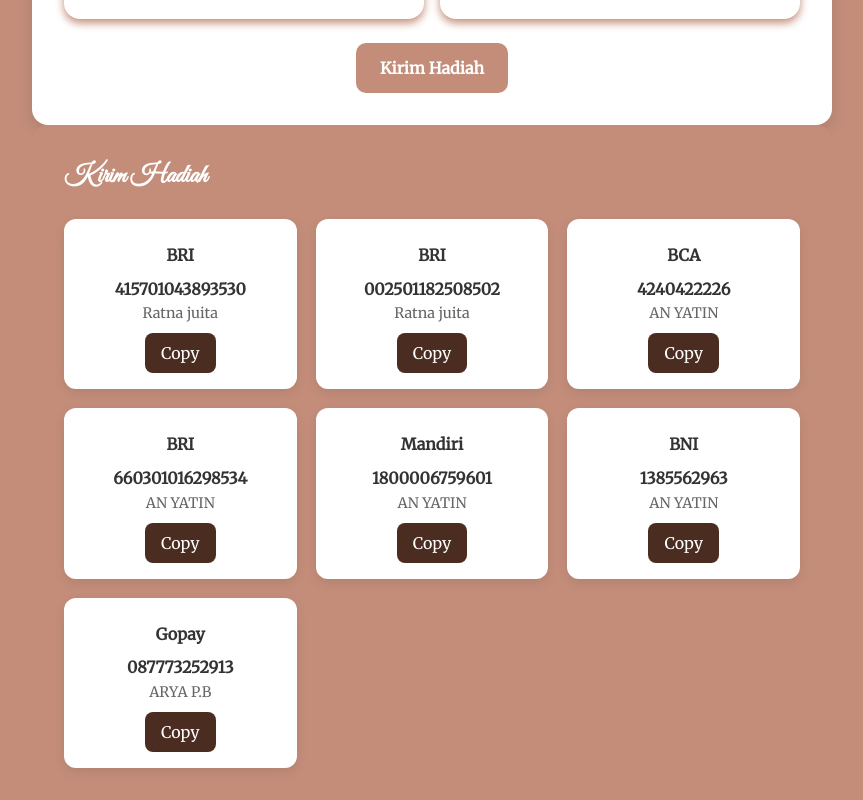
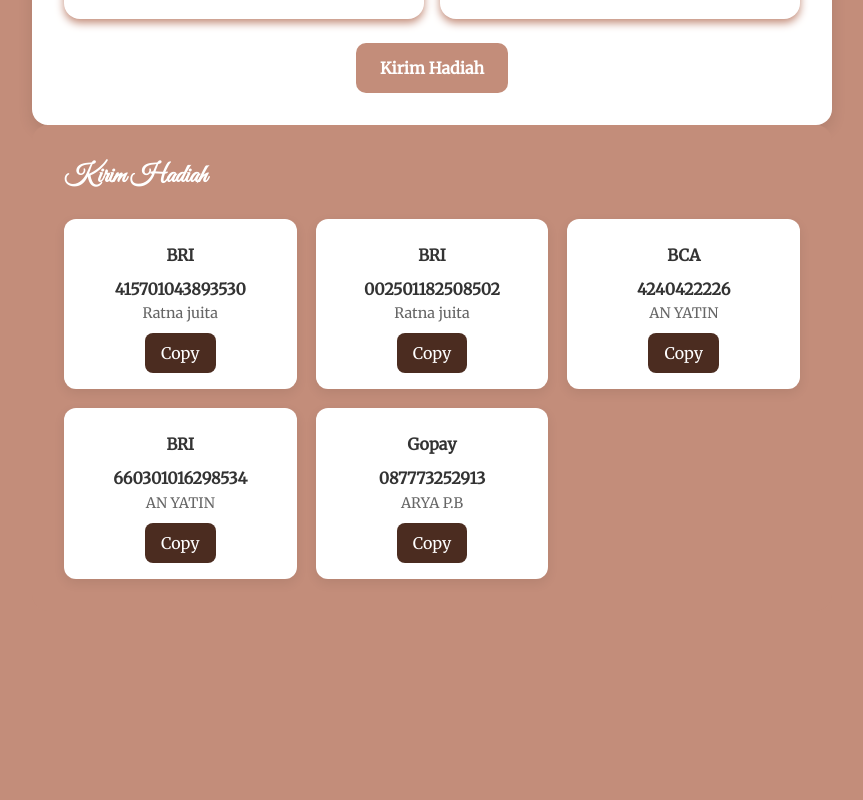
Before and after one commit to Trias1/arya-file-wed, a Next.js app: page /components/organisms/amplop in a window 1280 px wide. Shown: the part 637-1437 px from the top of the page, without its empty margins (208-1071 px from the left). After the commit the page ends 1248 px from the top, so only its background shows below. Built offline with nearby package versions, Linux system fonts and the light colour scheme.

Commit message:
new file arya

```diff
--- a/pages/components/organisms/amplop/index.tsx
+++ b/pages/components/organisms/amplop/index.tsx
@@ -75,20 +75,20 @@
       rekening: "660301016298534",
       atasNama: "AN YATIN",
     },
-    {
-      qris: "",
-      bankLogo: "",
-      namaBank: "Mandiri",
-      rekening: "1800006759601",
-      atasNama: "AN YATIN",
-    },
-    {
-      qris: "",
-      bankLogo: "",
-      namaBank: "BNI",
-      rekening: "1385562963",
-      atasNama: "AN YATIN",
-    },
+    // {
+    //   qris: "",
+    //   bankLogo: "",
+    //   namaBank: "Mandiri",
+    //   rekening: "1800006759601",
+    //   atasNama: "AN YATIN",
+    // },
+    // {
+    //   qris: "",
+    //   bankLogo: "",
+    //   namaBank: "BNI",
+    //   rekening: "1385562963",
+    //   atasNama: "AN YATIN",
+    // },
     {
       qris: "",
       bankLogo: "",
```
